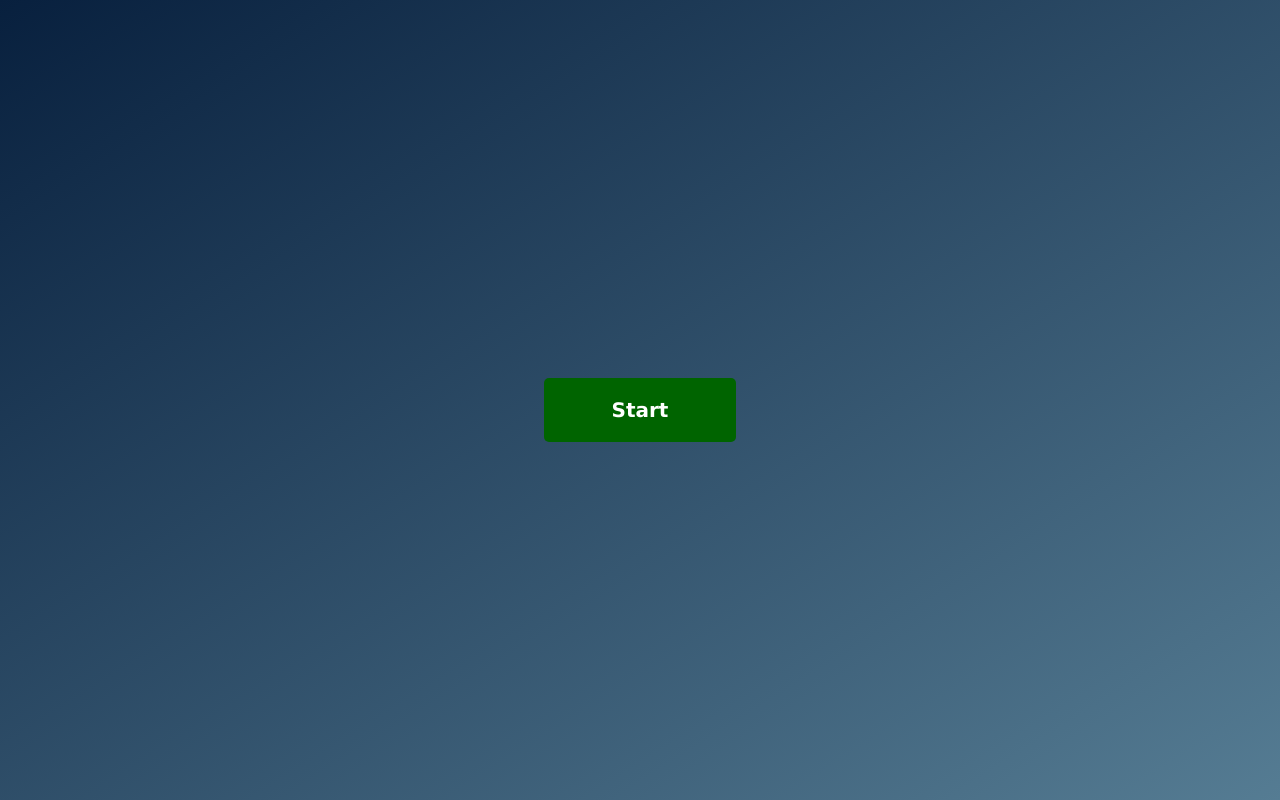
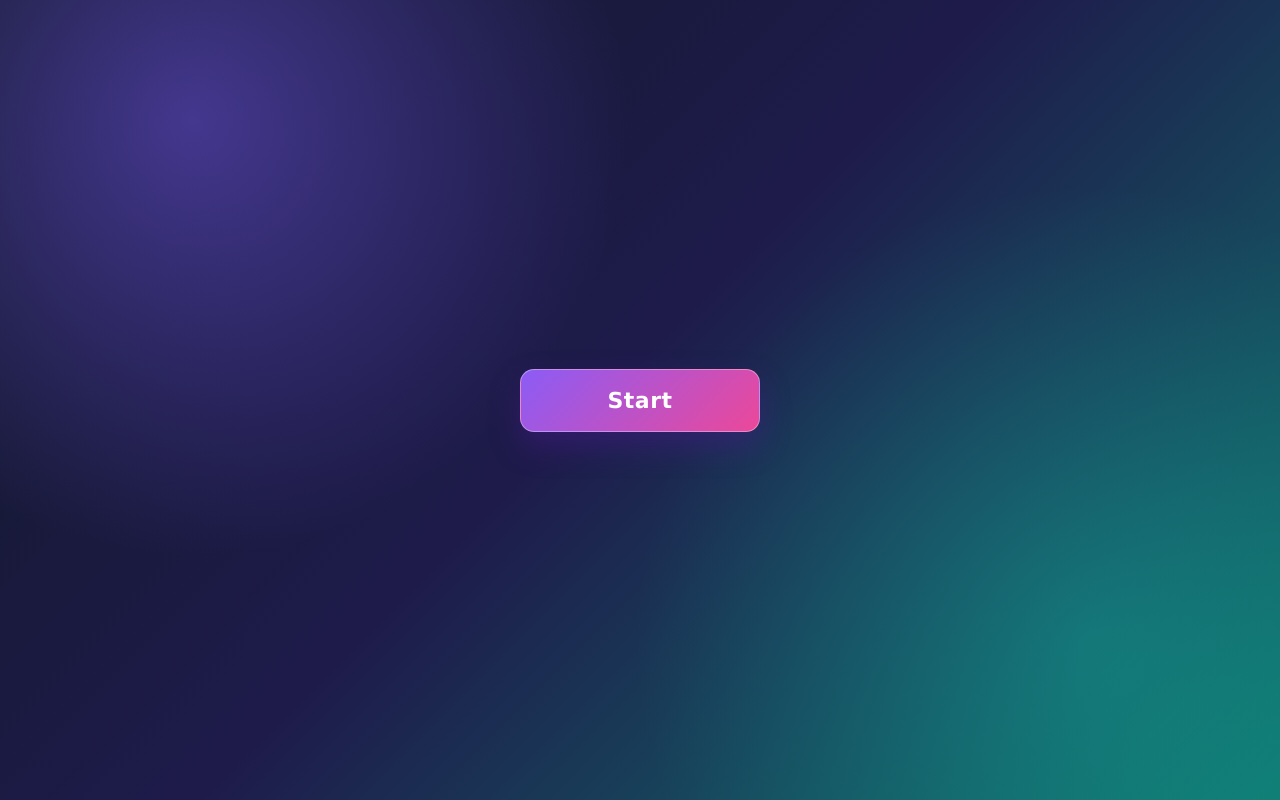
Before and after one commit to prashantbuildsdev-dev/Quiz-App, a plain HTML site: page index.html in a window 1280 px wide. Drawn offline with Linux system fonts and the light colour scheme.

Commit message:
Improve quiz start screen styling

```diff
--- a/style.css
+++ b/style.css
@@ -7,8 +7,11 @@
 
 body{
     width: 100%;
-    height: 100vh;
-    background: linear-gradient(to right bottom, #08203e, #557c93);
+    min-height: 100vh;
+    background:
+        radial-gradient(circle at 15% 15%, rgba(124, 92, 255, 0.45), transparent 34%),
+        radial-gradient(circle at 85% 80%, rgba(21, 201, 180, 0.28), transparent 36%),
+        linear-gradient(135deg, #111827 0%, #1e1b4b 48%, #0f766e 100%);
     color: #fff;
     display: grid;
     place-items: center;
@@ -93,10 +96,30 @@ body{
 }
 
 .startBtn{
-    width: 15%;
-    padding-block: 20px;
+    width: min(240px, 75%);
+    padding: 18px 30px;
     text-align: center;
+    margin: 0;
+    border: 1px solid rgba(255, 255, 255, 0.35);
+    border-radius: 14px;
+    background: linear-gradient(135deg, #8b5cf6, #ec4899);
+    box-shadow: 0 14px 30px rgba(76, 29, 149, 0.42);
+    font-size: 22px;
+    font-weight: 700;
+    letter-spacing: 0.5px;
+    transition: transform 0.2s ease, box-shadow 0.2s ease, filter 0.2s ease;
+}
 
+.startBtn:hover{
+    background: linear-gradient(135deg, #a78bfa, #f472b6);
+    box-shadow: 0 18px 36px rgba(76, 29, 149, 0.55);
+    filter: brightness(1.06);
+    transform: translateY(-3px);
+}
+
+.startBtn:active{
+    transform: translateY(0);
+    box-shadow: 0 8px 18px rgba(76, 29, 149, 0.4);
 }
 
 .timer{
```
